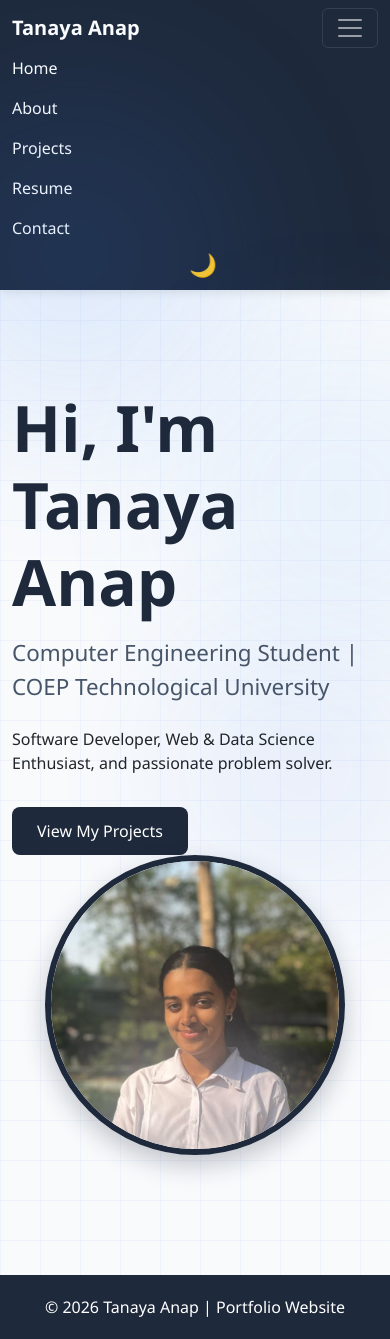
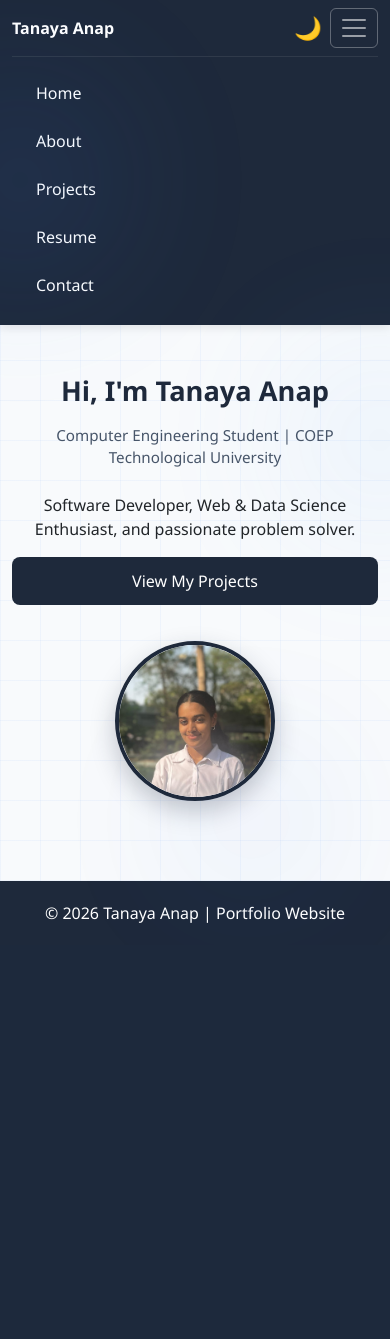
Before and after one commit to tanayaanap/tanaya_anap_portfolio, a Django app: page / in a window 390 px wide, after a click that opens the changed part. After the commit the page ends 923 px from the top, so only its background shows below. Run offline with Django 5.2, Linux system fonts and the light colour scheme.

Commit message:
Made portfolio responsive for mobile

```diff
--- a/main/static/css/style.css
+++ b/main/static/css/style.css
@@ -1,3 +1,7 @@
+/* ======================
+   Reset & Base
+====================== */
+
 *{
     margin:0;
     padding:0;
@@ -8,6 +12,7 @@
 html,
 body{
     height:100%;
+    overflow-x: hidden;
 }
 
 body{
@@ -15,11 +20,9 @@ body{
     display:flex;
     flex-direction:column;
     background-color:#F8FAFC;
-
     background-image:
         linear-gradient(rgba(59,130,246,0.05) 1px, transparent 1px),
         linear-gradient(90deg, rgba(59,130,246,0.05) 1px, transparent 1px);
-
     background-size:40px 40px;
 }
 
@@ -49,24 +52,17 @@ body{
 .hero{
     position:relative;
     overflow:hidden;
-    padding-top:100px;
-    padding-bottom:120px;
+    padding-top: 80px;
+    padding-bottom: 80px;
     z-index:1;
 }
+
 @keyframes fadeIn{
-
-    from{
-        opacity:0;
-        transform:translateY(30px);
+    from{ opacity:0; transform:translateY(30px); }
+    to{ opacity:1; transform:translateY(0); }
 }
 
-    to{
-        opacity:1;
-        transform:translateY(0);
-    }
-
-}
-
+/* Background Shapes */
 .bg-shape{
     position:fixed;
     border-radius:50%;
@@ -102,19 +98,45 @@ body{
     opacity:0.08;
 }
 
+/* Hero Typography */
 .hero-title{
-    font-size:4rem;
+    font-size: clamp(2rem, 5vw, 4rem);
     color:#1E293B;
     font-weight:700;
+    line-height: 1.2;
 }
 
 .hero-subtitle{
-    font-size:1.4rem;
+    font-size: clamp(1rem, 2.5vw, 1.4rem);
     color:#475569;
 }
 
 .hero .container{
     position:relative;
+    z-index: 1;
+}
+
+/* ======================
+   Profile Image
+====================== */
+
+.profile-img{
+    width: clamp(180px, 40vw, 300px);
+    height: clamp(180px, 40vw, 300px);
+    object-fit:cover;
+    border-radius:50%;
+    border:6px solid #1E293B;
+    position:relative;
+    z-index:2;
+    box-shadow: 0 10px 25px rgba(30,41,59,0.25);
+    transition: transform 0.5s cubic-bezier(0.16, 1, 0.3, 1), box-shadow 0.5s ease;
+    display: block;
+    margin: 0 auto;
+}
+
+.profile-img:hover{
+    transform:scale(1.03);
+    box-shadow:0 15px 35px rgba(59,130,246,0.35);
 }
 
 /* ======================
@@ -129,17 +151,21 @@ body{
     border-radius:8px;
     text-decoration:none;
     font-weight:500;
-    transition:0.3s;
-}
-
-.btn-main:hover{
-    background:#334155;
-    color:white;
+    transition: transform 0.2s ease, background-color 0.3s ease, box-shadow 0.2s ease;
+    display: inline-block;
 }
 
 .btn-main:hover{
     background:#2563EB;
     color:white;
+    transform: translateY(-2px);
+    box-shadow: 0 4px 12px rgba(37, 99, 235, 0.25);
+}
+
+.resume-btn{
+    display:inline-block;
+    margin-top:20px;
+    font-size:1.1rem;
 }
 
 /* ======================
@@ -147,13 +173,15 @@ body{
 ====================== */
 
 .section{
-    padding:80px 0;
+    padding: 60px 0;
+    flex: 1;
 }
 
 .section-title{
     color:#1E293B;
     margin-bottom:30px;
     font-weight:bold;
+    font-size: clamp(1.4rem, 3vw, 2rem);
     border-left:5px solid #3B82F6;
     padding-left:15px;
 }
@@ -167,11 +195,9 @@ body{
     border:none;
     border-radius:12px;
     padding:25px;
-
-    box-shadow:
-    0 5px 20px rgba(0,0,0,0.08);
-
+    box-shadow: 0 5px 20px rgba(0,0,0,0.08);
     transition:.3s;
+    height: 100%;
 }
 
 .project-card:hover{
@@ -180,29 +206,6 @@ body{
 
 .content{
     flex:1;
-}
-
-/* ======================
-   Profile Image
-====================== */
-
-.profile-img{
-    width:300px;
-    height:300px;
-    object-fit:cover;
-    border-radius:50%;
-    border:6px solid #1E293B;
-
-    position:relative;
-    z-index:2;
-
-    box-shadow:
-    0 10px 25px rgba(30,41,59,0.25);
-}
-
-.profile-img::before{
-    content:"";
-    position:absolute;
 }
 
 /* ======================
@@ -222,16 +225,6 @@ body{
     transform:scale(1.15);
 }
 
-/*Resume Button*/
-.resume-btn{
-
-    display:inline-block;
-
-    margin-top:20px;
-
-    font-size:1.1rem;
-}
-
 /* ======================
    Footer
 ====================== */
@@ -241,7 +234,45 @@ footer{
     color:white;
     text-align:center;
     padding:20px;
-    margin-top:0;
+    margin-top:auto;
+}
+
+/* ======================
+   Animations
+====================== */
+
+.animate-fade-in{
+    opacity:0;
+    animation: elegantSlideIn 0.9s cubic-bezier(0.16, 1, 0.3, 1) forwards;
+}
+
+@keyframes elegantSlideIn{
+    from{ opacity:0; transform:translateY(20px); }
+    to{ opacity:1; transform:translateY(0); }
+}
+
+/* ======================
+   Contact Card
+====================== */
+
+.section-title.title-center{
+    border-left:none !important;
+    padding-left:0 !important;
+    border-bottom:4px solid #3B82F6;
+    padding-bottom:8px;
+}
+
+.contact-card{
+    background:#FFFFFF;
+    padding:30px;
+    border:1px solid #ccc;
+    border-radius:12px;
+    box-shadow:0 5px 20px rgba(0,0,0,0.05);
+    transition: background-color 0.3s ease, border-color 0.3s ease;
+}
+
+.form-control{
+    color:#1E293B;
 }
 
 /* ======================
@@ -249,12 +280,11 @@ footer{
 ====================== */
 
 .dark-mode{
-    background:#0F172A;
+    background-color:#0F172A;
     color:#E2E8F0;
     background-image:
-    linear-gradient(rgba(96, 165, 250, 0.07) 1px, transparent 1px),
-    linear-gradient(90deg, rgba(96, 165, 250, 0.07) 1px, transparent 1px);
-
+        linear-gradient(rgba(96,165,250,0.07) 1px, transparent 1px),
+        linear-gradient(90deg, rgba(96,165,250,0.07) 1px, transparent 1px);
     background-size:40px 40px;
 }
 
@@ -290,6 +320,7 @@ footer{
 
 .dark-mode .btn-main:hover{
     background:#2563EB;
+    box-shadow:0 4px 12px rgba(96,165,250,0.35);
 }
 
 .dark-mode .profile-img{
@@ -300,166 +331,201 @@ footer{
     color:#60A5FA !important;
 }
 
-/* Keeps it black normally, flips to white when your dark mode is active */
-.project-item p.fw-bold.fst-italic {
-    color: var(--bs-body-color); /* standard bootstrap variable */
+body.dark-mode .project-item p{
+    color:#ffffff !important;
 }
 
-/* Or explicitly if using a body class: */
-body.dark-mode .project-item p {
-    color: #ffffff !important;
+.dark-mode .section-title.title-center{
+    border-bottom:4px solid #60A5FA !important;
+}
+
+.dark-mode .contact-card{
+    background:#1E293B !important;
+    border-color:#334155 !important;
+    color:#E2E8F0;
+}
+
+.dark-mode .contact-card label{
+    color:#E2E8F0 !important;
+}
+
+.dark-mode .form-control{
+    background-color:#0F172A !important;
+    border-color:#334155 !important;
+    color:#FFFFFF !important;
+}
+
+.dark-mode .form-control::placeholder{
+    color:#94A3B8 !important;
+    opacity:1;
+}
+
+.dark-mode .form-control::-webkit-input-placeholder{ color:#94A3B8 !important; }
+.dark-mode .form-control::-moz-placeholder{ color:#94A3B8 !important; }
+
+.dark-mode .form-control:focus{
+    background-color:#0F172A;
+    color:#FFFFFF;
 }
 
 /* ======================
-   Classy Animations Engine
+   RESPONSIVE BREAKPOINTS
 ====================== */
 
-/* Core Class for Fade-in Entry Layouts */
-.animate-fade-in {
-    opacity: 0;
-    animation: elegantSlideIn 0.9s cubic-bezier(0.16, 1, 0.3, 1) forwards;
+/* Tablets (≤ 768px) */
+@media (max-width: 768px) {
+
+    .hero{
+        padding-top: 50px;
+        padding-bottom: 50px;
+        text-align: center;
     }
 
-@keyframes elegantSlideIn {
-    from {
-        opacity: 0;
-        transform: translateY(20px);
+    /* Stack image above text on mobile */
+    .hero .row{
+        flex-direction: column-reverse;
     }
-    to {
+
+    .hero .col-md-5{
+        margin-bottom: 30px;
+    }
+
+    .hero .col-md-7{
+        text-align: center;
+    }
+
+    .hero-title{
+        font-size: 2rem;
+    }
+
+    .hero-subtitle{
+        font-size: 1rem;
+    }
+
+    .profile-img{
+        width: 200px;
+        height: 200px;
+    }
+
+    .section{
+        padding: 40px 0;
+    }
+
+    .section-title{
+        font-size: 1.4rem;
+    }
+
+    /* Stack resume buttons on small screens */
+    .btn-main{
+        display: block;
+        width: 100%;
+        text-align: center;
+        margin-bottom: 12px;
+    }
+
+    /* Remove right margin from first resume button when stacked */
+    .btn-main.me-3{
+        margin-right: 0 !important;
+    }
+
+    .project-card{
+        padding: 18px;
+    }
+
+    /* Reduce blob shapes so they don't cause horizontal overflow */
+    .shape1{ width:200px; height:200px; left:-80px; }
+    .shape2{ width:180px; height:180px; right:-80px; }
+    .shape3{ width:150px; height:150px; }
+}
+
+/* Small phones (≤ 480px) */
+@media (max-width: 480px) {
+
+    .hero-title{
+        font-size: 1.7rem;
+    }
+
+    .hero-subtitle{
+        font-size: 0.95rem;
+    }
+
+    .profile-img{
+        width: 160px;
+        height: 160px;
+        border-width: 4px;
+    }
+
+    .navbar-brand{
+        font-size: 1rem;
+    }
+
+    .contact-card{
+        padding: 18px;
+    }
+
+    .section-title{
+        font-size: 1.25rem;
+    }
+}
+
+/* Large screens (≥ 1200px) */
+@media (min-width: 1200px) {
+    .hero{
+        padding-top: 120px;
+        padding-bottom: 140px;
+    }
+}
+
+/* Respect reduced-motion preference */
+@media (prefers-reduced-motion: reduce) {
+    .animate-fade-in{
+        animation: none;
         opacity: 1;
-        transform: translateY(0);
+    }
+    .profile-img,
+    .btn-main,
+    .project-card{
+        transition: none;
     }
 }
 
 /* ======================
-   Interactive Hover & Polish Upgrades
+   Navbar Mobile Styles
 ====================== */
 
-/* Button Hover State Enhancement: Smooth lifting shadow */
-.btn-main {
-    transition: transform 0.2s ease, background-color 0.3s ease, box-shadow 0.2s ease !important;
+/* Collapsed menu on mobile: add spacing and a subtle divider */
+@media (max-width: 991px) {
+
+    .navbar-collapse{
+        background: #1E293B;
+        border-top: 1px solid rgba(255,255,255,0.08);
+        padding: 12px 0 8px;
+        margin-top: 8px;
+        border-radius: 0 0 10px 10px;
     }
 
-.btn-main:hover {
-    transform: translateY(-2px);
-    box-shadow: 0 4px 12px rgba(37, 99, 235, 0.25);
+    .dark-mode .navbar-collapse{
+        background: #020617;
+        border-top: 1px solid rgba(255,255,255,0.06);
     }
 
-/* Profile Image Hover State: Slow Zoom & Soft Ambient Pulse glow */
-.profile-img {
-    transition: transform 0.5s cubic-bezier(0.16, 1, 0.3, 1), box-shadow 0.5s ease;
+    .navbar-nav .nav-link{
+        padding: 10px 16px;
+        border-radius: 6px;
+        margin: 2px 8px;
     }
 
-.profile-img:hover {
-    transform: scale(1.03);
-    box-shadow: 0 15px 35px rgba(59, 130, 246, 0.35);
+    .navbar-nav .nav-link:hover{
+        background: rgba(96,165,250,0.12);
     }
 
-/* Fix Duplicate Selector Rule Cleanup */
-/* Your previous style.css had .btn-main:hover twice.
-   Ensure your dark mode version uses these smooth transition overrides too */
-.dark-mode .btn-main:hover {
-    box-shadow: 0 4px 12px rgba(96, 165, 250, 0.35);
+    /* Keep toggler border subtle */
+    .navbar-toggler{
+        border-color: rgba(255,255,255,0.3);
+        padding: 4px 8px;
     }
 
-/* =======================================
-   Centered Title & Contact Card Styling
-======================================= */
-
-/* 1. Turns the left blue bar into a centered underline */
-.section-title.title-center {
-    border-left: none !important;
-    padding-left: 0 !important;
-    border-bottom: 4px solid #3B82F6;
-    padding-bottom: 8px;
+    .navbar-toggler:focus{
+        box-shadow: none;
     }
-
-/* 2. Light Mode fallback styling for the form card */
-.contact-card {
-    background: #FFFFFF;
-    padding: 30px;
-    border: 1px solid #ccc;
-    border-radius: 12px;
-    box-shadow: 0 5px 20px rgba(0,0,0,0.05);
-    transition: background-color 0.3s ease, border-color 0.3s ease;
 }
-
-/* 3. Dark Mode variables override */
-.dark-mode .section-title.title-center {
-    border-bottom: 4px solid #60A5FA !important;
-}
-
-.dark-mode .contact-card {
-    background: #1E293B !important; /* Matches your project card dark theme background */
-    border-color: #334155 !important;
-    color: #E2E8F0;
-}
-
-/* Optional: Polishes form inputs to look great against dark backdrops */
-.dark-mode .form-control {
-    background-color: #0F172A;
-    border-color: #334155;
-    color: #E2E8F0;
-}
-.dark-mode .form-control:focus {
-    background-color: #0F172A;
-    color: #FFFFFF;
-}
-
-/* ==========================================================================
-   CONTACT PAGE POLISH & TEXT FIXES
-   ========================================================================== */
-
-/* 1. Base Form Container (Light Mode Default) */
-.contact-card {
-    background: #FFFFFF;
-    padding: 30px;
-    border: 1px solid #ccc;
-    border-radius: 12px;
-    box-shadow: 0 5px 20px rgba(0,0,0,0.05);
-    transition: background-color 0.3s ease, border-color 0.3s ease;
-}
-
-/* 2. Global Styling for Input Fields (Light Mode Default Text Colors) */
-.form-control {
-    color: #1E293B; /* Deep dark slate for reading what you type in light mode */
-}
-
-
-/* ==========================================================================
-   DARK MODE OVERRIDES (Triggers when .dark-mode is active on body)
-   ========================================================================== */
-
-/* 3. Smooth Card Background Flip */
-.dark-mode .contact-card {
-    background: #1E293B !important;
-    border-color: #334155 !important;
-}
-
-/* 4. Fix Field Labels ("Name", "Email", "Message") to be readable white */
-.dark-mode .contact-card label {
-    color: #E2E8F0 !important;
-}
-
-/* 5. Fix Typed Text inside inputs to be stark white */
-.dark-mode .form-control {
-    background-color: #0F172A !important;
-    border-color: #334155 !important;
-    color: #FFFFFF !important;
-}
-
-/* 6. Fix Placeholder Text visibility ("Your Name", "name@example.com") */
-.dark-mode .form-control::placeholder {
-    color: #94A3B8 !important; /* Muted light gray */
-    opacity: 1;
-}
-
-/* Webkit browser engines (Chrome, Safari, Edge) placeholder fix */
-.dark-mode .form-control::-webkit-input-placeholder {
-    color: #94A3B8 !important;
-}
-
-/* Mozilla Firefox placeholder fix */
-.dark-mode .form-control::-moz-placeholder {
-    color: #94A3B8 !important;
-}
--- a/main/templates/base.html
+++ b/main/templates/base.html
@@ -9,63 +9,55 @@
     <meta name="viewport" content="width=device-width, initial-scale=1">
 
     <link href="https://cdn.jsdelivr.net/npm/bootstrap@5.3.3/dist/css/bootstrap.min.css" rel="stylesheet">
-
     <link rel="stylesheet" href="{% static 'css/style.css' %}">
 </head>
 
 <body>
 
 <nav class="navbar navbar-expand-lg navbar-dark">
-
     <div class="container">
 
-<a class="navbar-brand fw-bold" href="/">
-    Tanaya Anap
-</a>
+        <a class="navbar-brand fw-bold" href="/">Tanaya Anap</a>
 
+        <!-- Right side of navbar-brand: toggler + theme btn always visible -->
+        <div class="d-flex align-items-center gap-2 d-lg-none">
+            <button id="theme-toggle-mobile" class="theme-btn">🌙</button>
             <button class="navbar-toggler"
                     type="button"
                     data-bs-toggle="collapse"
-data-bs-target="#nav">
-
+                    data-bs-target="#nav"
+                    aria-controls="nav"
+                    aria-expanded="false"
+                    aria-label="Toggle navigation">
                 <span class="navbar-toggler-icon"></span>
-
             </button>
+        </div>
 
         <div class="collapse navbar-collapse" id="nav">
-
-<ul class="navbar-nav ms-auto">
-
+            <ul class="navbar-nav ms-auto align-items-lg-center">
                 <li class="nav-item">
                     <a class="nav-link" href="/">Home</a>
                 </li>
-
                 <li class="nav-item">
                     <a class="nav-link" href="/about/">About</a>
                 </li>
-
                 <li class="nav-item">
                     <a class="nav-link" href="/projects/">Projects</a>
                 </li>
-
                 <li class="nav-item">
                     <a class="nav-link" href="/resume/">Resume</a>
                 </li>
-
                 <li class="nav-item">
                     <a class="nav-link" href="/contact/">Contact</a>
                 </li>
-
-<button id="theme-toggle" class="theme-btn ms-3">
-    🌙
-</button>
-
+                <!-- Theme toggle visible only on desktop -->
+                <li class="nav-item d-none d-lg-flex align-items-center ms-2">
+                    <button id="theme-toggle" class="theme-btn">🌙</button>
+                </li>
             </ul>
-
         </div>
 
     </div>
-
 </nav>
 
 <main class="content">
@@ -93,35 +85,28 @@ data-bs-target="#nav">
 <script src="https://cdn.jsdelivr.net/npm/bootstrap@5.3.3/dist/js/bootstrap.bundle.min.js"></script>
 <script>
 
-const toggle = document.getElementById("theme-toggle");
+    // Sync both toggle buttons (desktop + mobile)
+    const toggleDesktop = document.getElementById("theme-toggle");
+    const toggleMobile  = document.getElementById("theme-toggle-mobile");
 
-/* Load saved theme */
-
-if(localStorage.getItem("theme") === "dark"){
-    document.body.classList.add("dark-mode");
-    toggle.innerHTML = "☀️";
+    function applyTheme(isDark) {
+        document.body.classList.toggle("dark-mode", isDark);
+        const icon = isDark ? "☀️" : "🌙";
+        if (toggleDesktop) toggleDesktop.innerHTML = icon;
+        if (toggleMobile)  toggleMobile.innerHTML  = icon;
     }
 
-/* Toggle Theme */
+    // Load saved theme on page load
+    applyTheme(localStorage.getItem("theme") === "dark");
 
-toggle.addEventListener("click",()=>{
-
-    document.body.classList.toggle("dark-mode");
-
-    if(document.body.classList.contains("dark-mode")){
-
-        localStorage.setItem("theme","dark");
-        toggle.innerHTML = "☀️";
-
-    }
-    else{
-
-        localStorage.setItem("theme","light");
-        toggle.innerHTML = "🌙";
-
+    function handleToggle() {
+        const isDark = !document.body.classList.contains("dark-mode");
+        localStorage.setItem("theme", isDark ? "dark" : "light");
+        applyTheme(isDark);
     }
 
-});
+    if (toggleDesktop) toggleDesktop.addEventListener("click", handleToggle);
+    if (toggleMobile)  toggleMobile.addEventListener("click",  handleToggle);
 
 </script>
 
--- a/main/templates/home.html
+++ b/main/templates/home.html
@@ -9,9 +9,17 @@
 
 <section class="hero">
     <div class="container">
-        <div class="row align-items-center">
+        <div class="row align-items-center g-4">
 
-            <div class="col-md-7">
+            <!-- Profile image: shows first on mobile (order-1), second on desktop -->
+            <div class="col-12 col-md-5 text-center order-1 order-md-2 animate-fade-in" style="animation-delay: 0.3s;">
+                <img src="{% static 'images/Tanaya.jpeg' %}"
+                     alt="Tanaya Anap"
+                     class="profile-img">
+            </div>
+
+            <!-- Text: shows second on mobile (order-2), first on desktop -->
+            <div class="col-12 col-md-7 order-2 order-md-1">
 
                 <h1 class="hero-title animate-fade-in">
                     Hi, I'm Tanaya Anap
@@ -22,21 +30,15 @@
                 </p>
 
                 <p class="mt-4 animate-fade-in" style="animation-delay: 0.4s;">
-                    Software Developer, Web & Data Science Enthusiast, and passionate problem solver.
+                    Software Developer, Web &amp; Data Science Enthusiast, and passionate problem solver.
                 </p>
 
                 <div class="animate-fade-in" style="animation-delay: 0.6s;">
-                    <a href="/projects/" class="btn-main mt-3 d-inline-block">
+                    <a href="/projects/" class="btn-main mt-3">
                         View My Projects
                     </a>
                 </div>
 
-            </div>
-
-            <div class="col-md-5 text-center animate-fade-in" style="animation-delay: 0.3s;">
-                <img src="{% static 'images/Tanaya.jpeg' %}"
-                     alt="Tanaya"
-                     class="profile-img">
             </div>
 
         </div>
```
Also changed, not shown: main/templates/resume.html (+4 -9 lines). Lines whose indentation alone changed are shown as unchanged.
